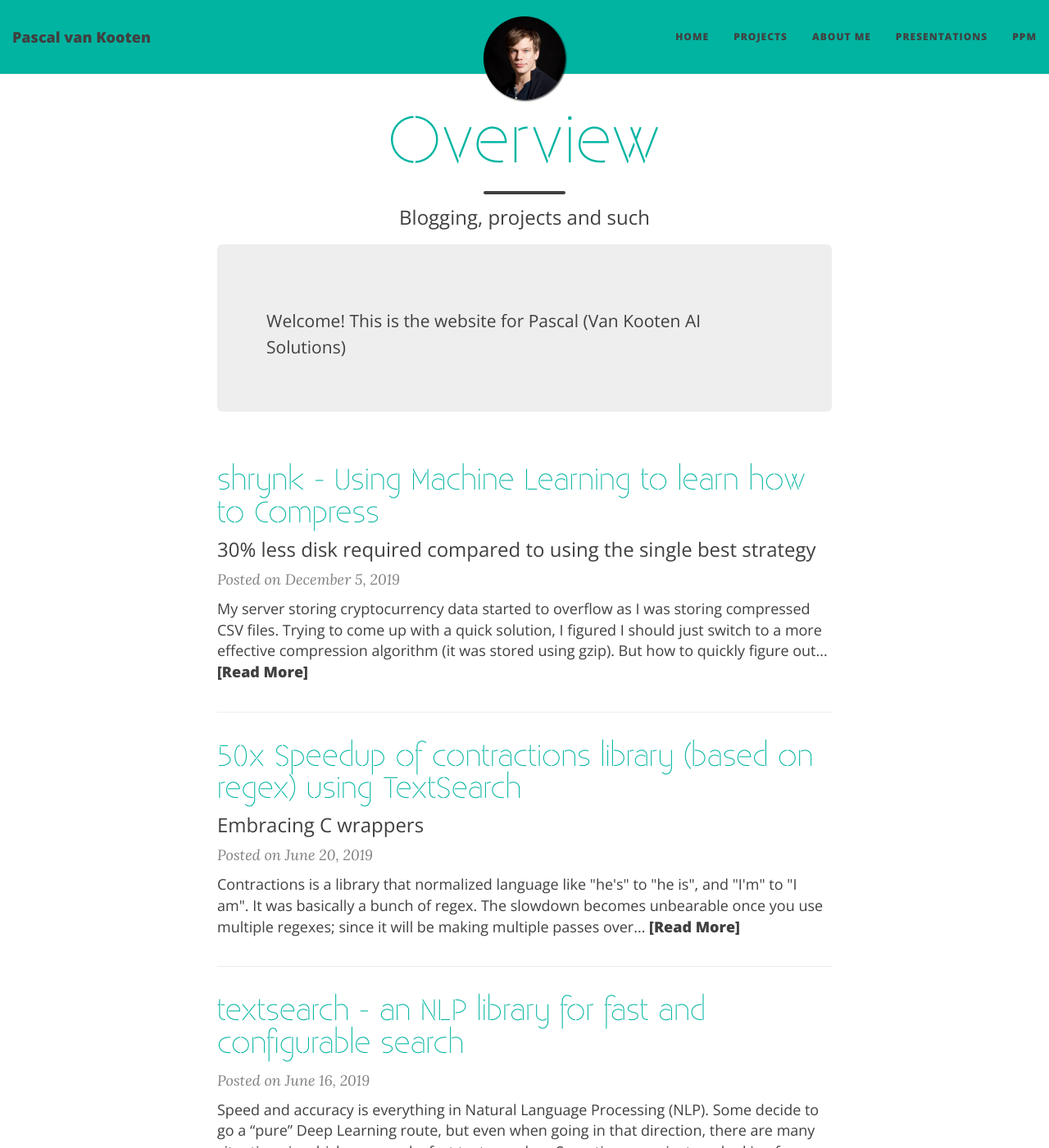
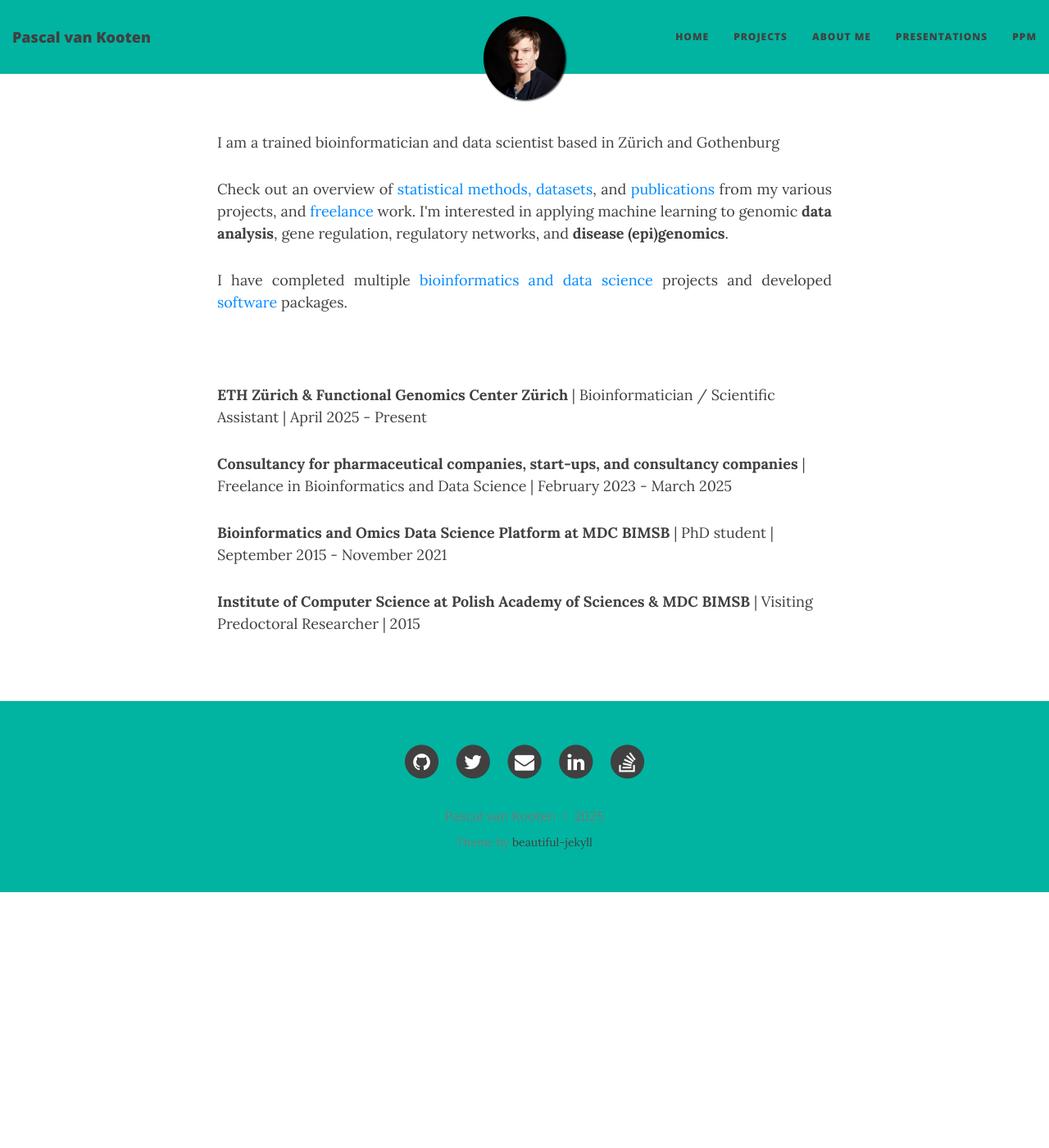
Before and after one commit to katwre/katwre.github.io, a Jekyll site: the page built from index.html, in a window 1280 px wide and 1400 px high. Shown: the whole window at 82% size. Built offline with Jekyll 4.4.1, drawn with Linux system fonts in a browser that asks for light colours; nearby versions of some CDN libraries; the list of posts is cut into pages by our own code; some of the changed text lies outside the part shown.

Commit message:
Modified index.html

```diff
--- a/index.html
+++ b/index.html
@@ -1,50 +1,25 @@
 ---
 layout: page
-title: Overview
-subtitle: Blogging, projects and such
+title:
 ---
 
-<div class="main-explain-area jumbotron">
-  <p>Welcome! This is the website for Pascal (Van Kooten AI Solutions)</p>
+<div>
+  <p>I am a trained bioinformatician and data scientist based in Zürich and Gothenburg</p>
 </div>
 
-<div class="posts-list">
-  {% for post in paginator.posts %}
-  <article class="post-preview">
-    <a href="{{ post.url | prepend: site.baseurl }}">
-      <h2 class="post-title">{{ post.title }}</h2>
+<p style="text-align: justify">
 
-      {% if post.subtitle %}
-      <h3 class="post-subtitle">
-        {{ post.subtitle }}
-      </h3>
-      {% endif %}
-    </a>
+  Check out an overview of <a href="research.html">statistical methods, datasets</a>, and <a href="https://scholar.google.com/citations?user=wQUP28oAAAAJ&hl=en">publications</a> from my various projects, and <a href="freelance.html">freelance</a>  work.
+  I'm interested in applying machine learning to genomic <strong>data analysis</strong>, gene regulation, regulatory networks, and <strong>disease (epi)genomics</strong>.
+  </p>
 
-    <p class="post-meta">
-      Posted on {{ post.date | date: "%B %-d, %Y" }}
-    </p>
 
-    <div class="post-entry">
-      {{ post.content | truncatewords: 50 | strip_html}}
-      <a href="{{ post.url | prepend: site.baseurl }}" class="post-read-more">[Read&nbsp;More]</a>
-    </div>
+  <p style="text-align: justify">
+    I have completed multiple <a href="projects.html">bioinformatics and data science</a> projects and developed <a href="software.html">software</a> packages.
+      </p>
 
-   </article>
-  {% endfor %}
-</div>
-
-{% if paginator.total_pages > 1 %}
-<ul class="pager main-pager">
-  {% if paginator.previous_page %}
-  <li class="previous">
-    <a href="{{ paginator.previous_page_path | prepend: site.baseurl | replace: '//', '/' }}">&larr; Newer Posts</a>
-  </li>
-  {% endif %}
-  {% if paginator.next_page %}
-  <li class="next">
-    <a href="{{ paginator.next_page_path | prepend: site.baseurl | replace: '//', '/' }}">Older Posts &rarr;</a>
-  </li>
-  {% endif %}
-</ul>
-{% endif %}
+      <br>
+      <p><strong>ETH Zürich & Functional Genomics Center Zürich</strong> | Bioinformatician / Scientific Assistant | April 2025 - Present</p>
+      <p><strong>Consultancy for pharmaceutical companies, start-ups, and consultancy companies</strong> | Freelance in Bioinformatics and Data Science | February 2023 - March 2025</p>
+      <p><strong>Bioinformatics and Omics Data Science Platform at MDC BIMSB</strong> | PhD student | September 2015 - November 2021</p>
+      <p><strong>Institute of Computer Science at Polish Academy of Sciences & MDC BIMSB</strong> | Visiting Predoctoral Researcher | 2015</p>
```
